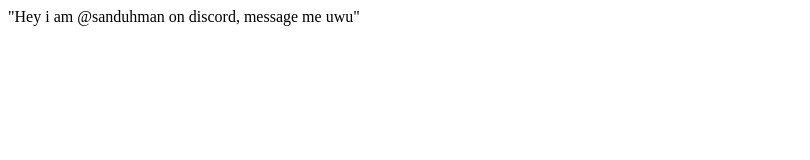
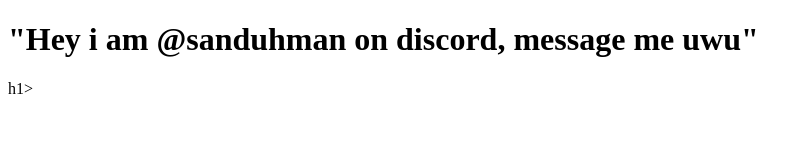
Before and after one commit to sanielsigmaskibid/sanissorizzler, a plain HTML site: page index.html in a window 1280 px wide. Shown: the whole page, without its empty margins (0-810 px from the left). Drawn offline with Linux system fonts and the light colour scheme.

Commit message:
Update index.html

```diff
--- a/index.html
+++ b/index.html
@@ -6,6 +6,8 @@
     <title>Document</title>
 </head>
 <body>
+    <h1>
     "Hey i am @sanduhman on discord, message me uwu"
+    </h1>h1>
 </body>
 </html>
```
